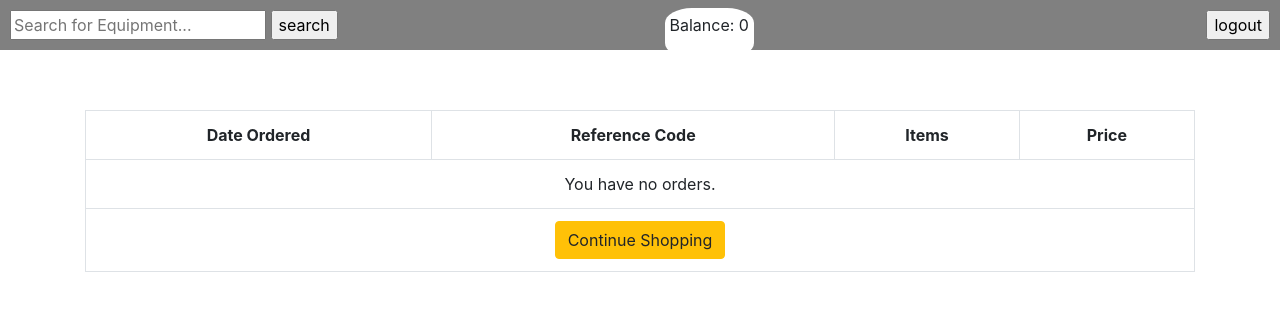
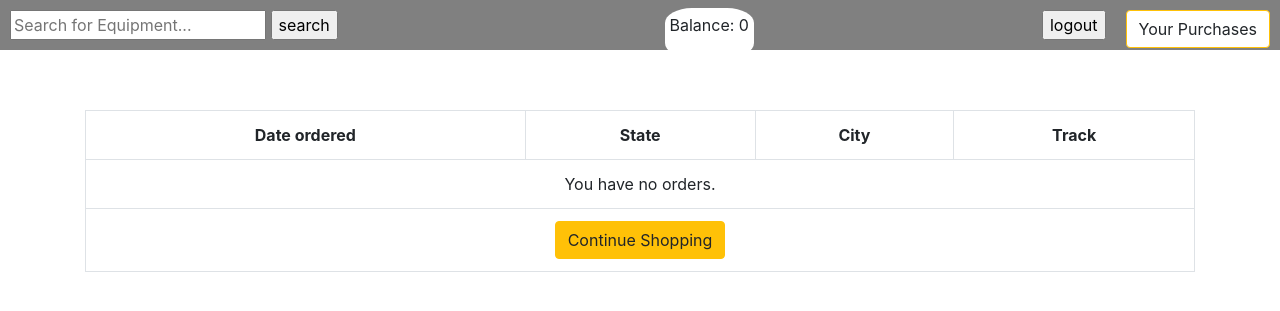
Before and after one commit to AnDrEy200010/ShopAmzn, a Django app: a page that uses templates/base.html in a window 1280 px wide. Shown: the top 311 px of the page. Run offline with Django 3.2, Linux system fonts and the light colour scheme; a user stored in the database is signed in; data comes from the database, SQL or seed files in the repository; both versions use the stored data as it was after the commit; some libraries are stand-ins or nearby versions.

Commit message:
add order in list

```diff
--- a/cart/settings.py
+++ b/cart/settings.py
@@ -44,7 +44,8 @@ INSTALLED_APPS = [
 
     'accounts',
     'products',
-    'shopping_cart'
+    'shopping_cart',
+
 ]
 
 MIDDLEWARE = [
--- a/shopping_cart/models.py
+++ b/shopping_cart/models.py
@@ -13,7 +13,7 @@ class OrderItem(models.Model):
     date_ordered = models.DateTimeField(null=True)
 
     def __str__(self):
-        return self.product.number_track
+        return '{0}'.format(self.id)
 
 
 class Order(models.Model):
--- a/shopping_cart/templates/shopping_cart/order_summary.html
+++ b/shopping_cart/templates/shopping_cart/order_summary.html
@@ -11,7 +11,6 @@
         <th>City</th>
         <th>Date</th>
         <th>Status</th>
-        <th>Track</th>
         <th>Price</th>
       </tr>
       {% for item in order.get_cart_items %}
@@ -20,9 +19,8 @@
           <td>{{ item.product.state }}</td>
           <td>{{ item.product.city }}</td>
           <td>{{ item.product.data }}</td>
-          <td>{{ item.product.status }}</td>
           <td>
-            {{ item.product.number_track }}
+            {{ item.product.status }}
             <span class="pull-right">
               <a href="{% url 'shopping_cart:delete_item' item.id %}" data-balloon="remove this item from cart" class="text-danger" onclick="return confirm_delete();">
                 <i class="fas fa-trash"></i>
@@ -38,7 +36,7 @@
       {% endfor %}
       <tr>
         {% if order.get_cart_total != None %}
-        <td colspan=6>
+        <td colspan=5>
           <strong class="pull-right">Order Total:</strong>
         </td>
 
--- a/templates/base.html
+++ b/templates/base.html
@@ -50,10 +50,14 @@
         <div class="balance">
             <p>Balance: {{ request.user.profile.balance }}</p>
         </div>
+
+        <a href="{% url 'accounts:my_profile' %}" class="btn btn-warning" style="float:right; margin:10px;background-color:white;">Your Purchases</a>
+
         <form method="POST" action="{% url 'account_logout' %}" class="" style="float:right; margin:10px;" >
             {% csrf_token %}
             <input type="submit" value="logout">
         </form>
+
 	{% endif %}
     </nav>
 </header>
--- a/templates/profile.html
+++ b/templates/profile.html
@@ -4,23 +4,20 @@
 
 <table class="table table-hover table-bordered text-center">
       <tr class="text-center">
-        <th>Date Ordered</th>
-        <th>Reference Code</th>
-        <th>Items</th>
-        <th>Price</th>
+        <th>Date ordered</th>
+        <th>State</th>
+        <th>City</th>
+        <th>Track</th>
       </tr>
       {% for order in my_orders %}
+        {% for item in order.items.all %}
         <tr>
           <td>{{ order.date_ordered }}</td>
-          <td>{{ order.ref_code }}</td>
-          <td>
-        	{% for item in order.items.all %}
-        		{{ item.product.number_track }}
-      		{% endfor %}
-      	  </td>
-          <td>${{ order.get_cart_total }}</td>
-
+          <td>{{ item.product.state }}</td>
+          <td>{{ item.product.city }}</td>
+          <td>{{ item.product.number_track }}</td>
         </tr>
+        {% endfor %}
       {% empty %}
         <tr>
           <td colspan= 4> You have no orders.</td>
```
Also changed, not shown: shopping_cart/views.py (+22 -2 lines), db.sqlite3.
